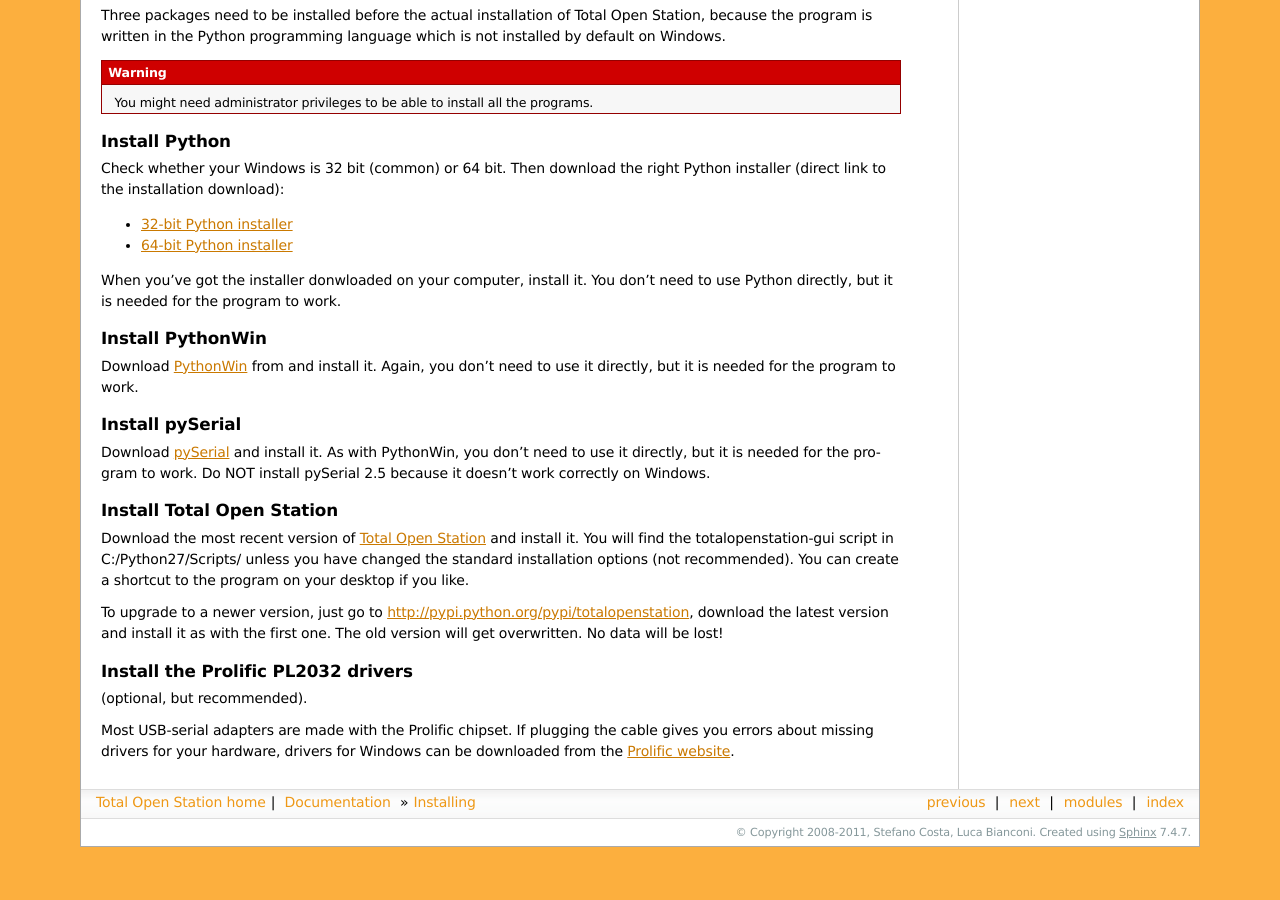
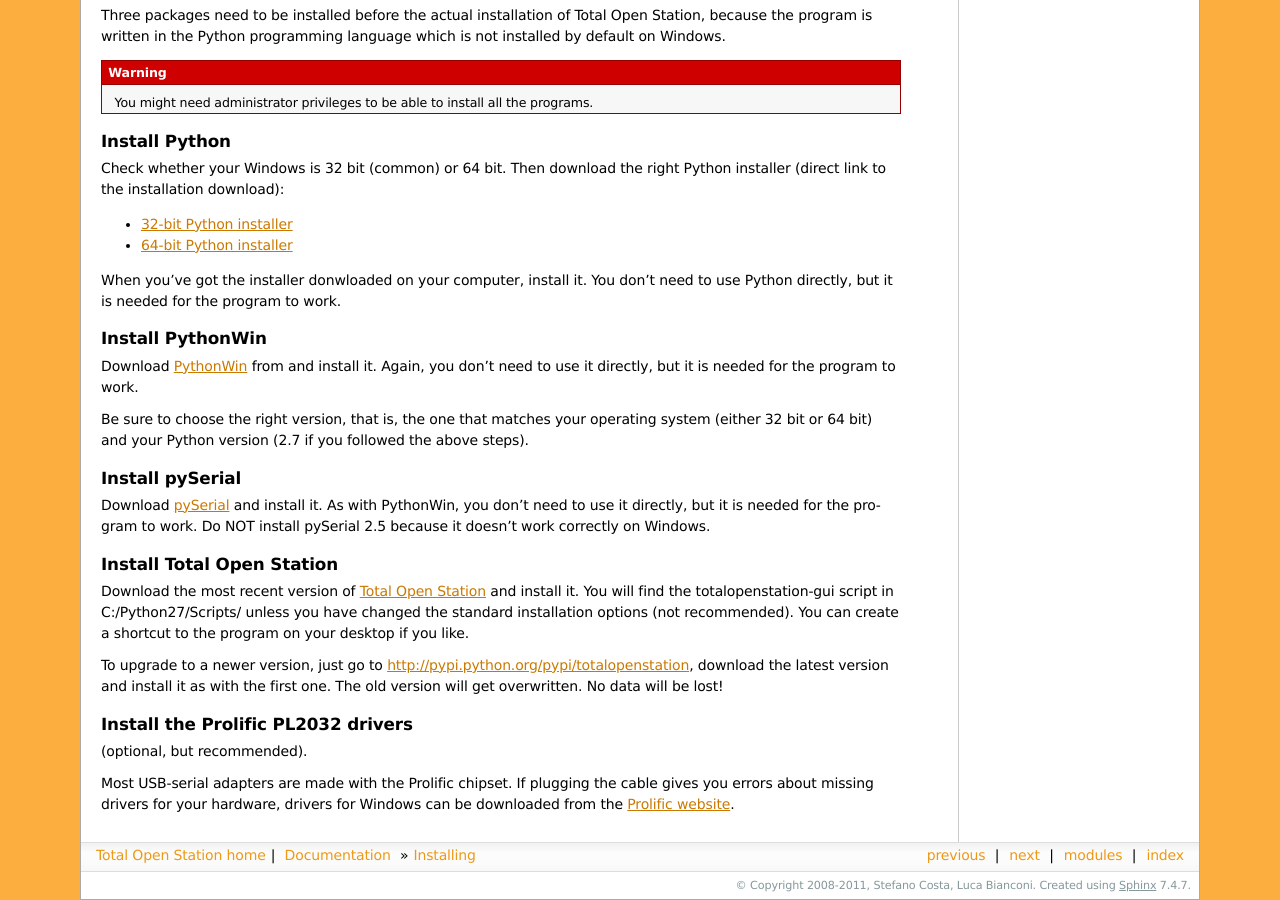
Before and after one commit to totalopenstation/totalopenstation, a Sphinx documentation site: the page built from docs/installing.txt, in a window 1280 px wide and 900 px high, scrolled down 1113 px. Built offline with Sphinx 7.4.7, drawn with Linux system fonts in a browser that asks for light colours; formulas are drawn with MathJax 3; before the commit the page ends 1960 px from its top, so only the background shows below that.

Commit message:
[docs] Direct link to PythonWin is a bad thing.
Hopefully with pySerial 2.6 we can do without it.

```diff
--- a/docs/installing.txt
+++ b/docs/installing.txt
@@ -81,7 +81,11 @@
 Download PythonWin_ from and install it. Again, you don’t
 need to use it directly, but it is needed for the program to work.
 
-.. _PythonWin: http://sourceforge.net/projects/pywin32/files/pywin32/Build216/pywin32-216.win32-py2.7.exe/download
+Be sure to choose the right version, that is, the one that matches
+your operating system (either 32 bit or 64 bit) and your Python
+version (2.7 if you followed the above steps).
+
+.. _PythonWin: http://sourceforge.net/projects/pywin32/files/pywin32/Build%20217/
 
 Install pySerial
 ----------------
```
